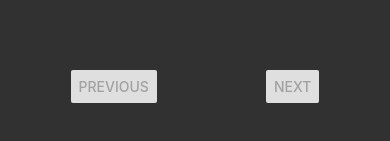
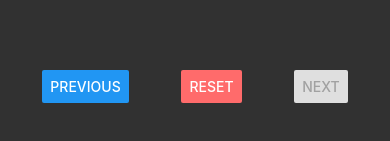
Before and after one commit to Akhilvashu/Chess, a React Native app: screen /PGNAnalysis in a window 390 px wide. Shown: the part 573-714 px from the top of the page. Built offline with nearby package versions, Linux system fonts and the light colour scheme.

Commit message:
movable PGN board pieces

```diff
--- a/src/screens/PGNAnalysisScreen.tsx
+++ b/src/screens/PGNAnalysisScreen.tsx
@@ -19,22 +19,26 @@ const PGNAnalysisScreen: React.FC = () => {
         }
     }, []);
 
+
         const analyzePGN = () => {
+            if (!game) return;
             try {
-            if (!game) return;
                 game.loadPgn(pgn);
                 const history = game.history();
+
                 // Reset to initial position
                 game.reset();
                 setMoves(history);
                 setMoveIndex(-1);
                 setPosition(game.fen());
+
                 Alert.alert('Success', `Loaded ${history.length} moves`);
             } catch (error) {
                 console.error('Invalid PGN format:', error);
                 Alert.alert('Error', 'Invalid PGN format. Please check your input.');
             }
         };
+
         const navigateMove = (forward: boolean) => {
             if (!moves.length) return;
 
@@ -44,6 +48,7 @@ const PGNAnalysisScreen: React.FC = () => {
 
             // Check bounds
             if (newIndex < -1 || newIndex >= moves.length) return;
+
             // Reset game to starting position
             if (!game) return;
             game.reset();
@@ -56,6 +61,19 @@ const PGNAnalysisScreen: React.FC = () => {
             setMoveIndex(newIndex);
             setPosition(game.fen());
         };
+        const resetBoard = () => {
+            const newGame = new Chess();
+
+            // Reset everything to initial state
+            setGame(newGame);
+            setPosition(newGame.fen());
+            setMoveIndex(-1);
+            setMoves([]);
+            setPgn('');
+
+        };
+
+
 
     return (
         <View style={styles.container}>
@@ -82,6 +100,7 @@ const PGNAnalysisScreen: React.FC = () => {
                  <View style={styles.board}>
                     <Chessboard
                         fen={position}
+                        key={position}  // Add this line to force re-render when position changes
                     />
                 </View>
 </View>
@@ -90,12 +109,17 @@ const PGNAnalysisScreen: React.FC = () => {
             <Button
             title="Previous"
             onPress={() => navigateMove(false)}
-                    disabled={moveIndex === 0 || !game || moves.length === 0}
+            disabled={moveIndex <= -1}
+        />
+        <Button
+            title="Reset"
+            onPress={resetBoard}
+            color="#ff6b6b"  // Optional: different color for reset
         />
         <Button
             title="Next"
             onPress={() => navigateMove(true)}
-                    disabled={moveIndex === moves.length - 1 || !game || moves.length === 0}
+            disabled={moveIndex >= moves.length - 1}
         />
             </View>
         </View>
```
Lines whose indentation alone changed are shown as unchanged.
